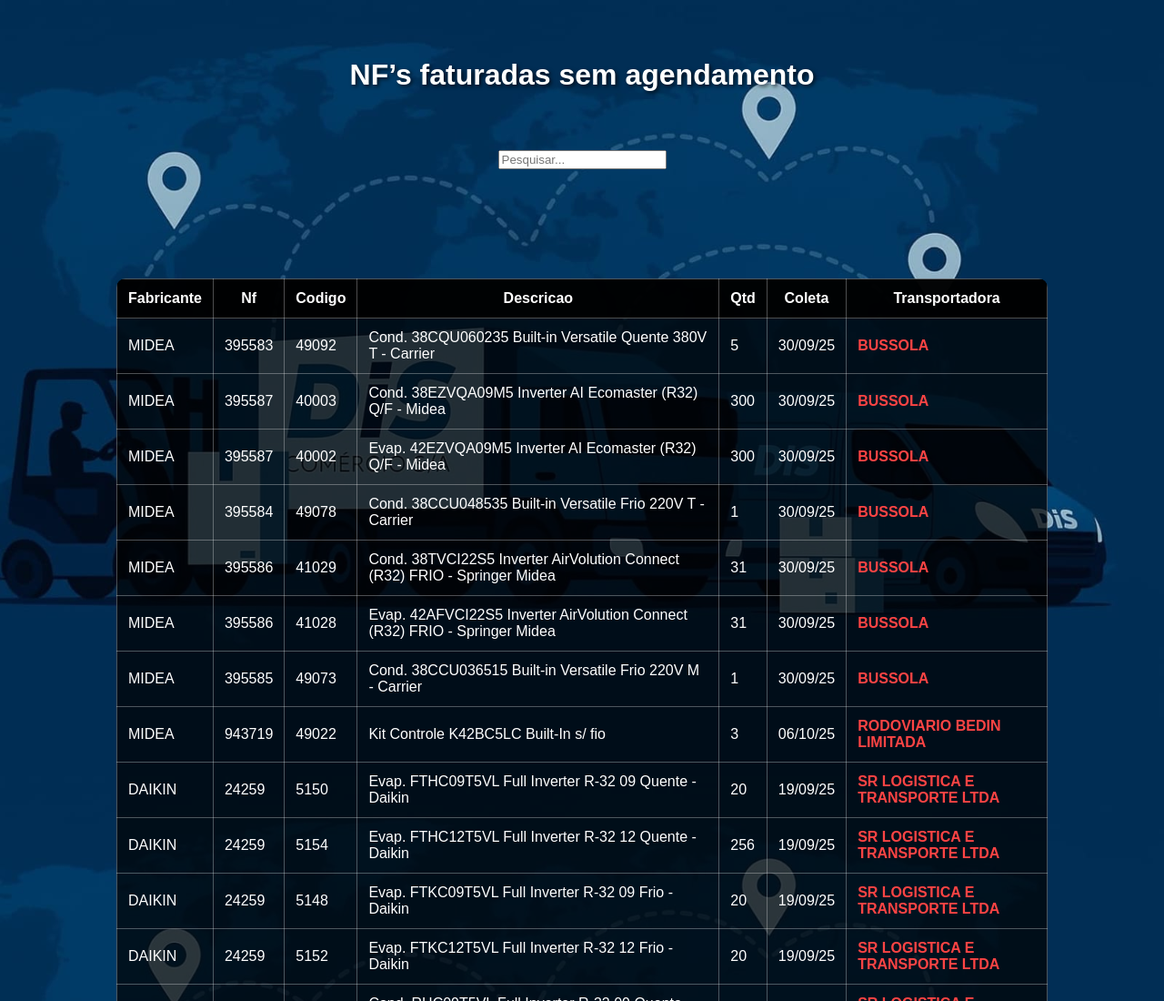
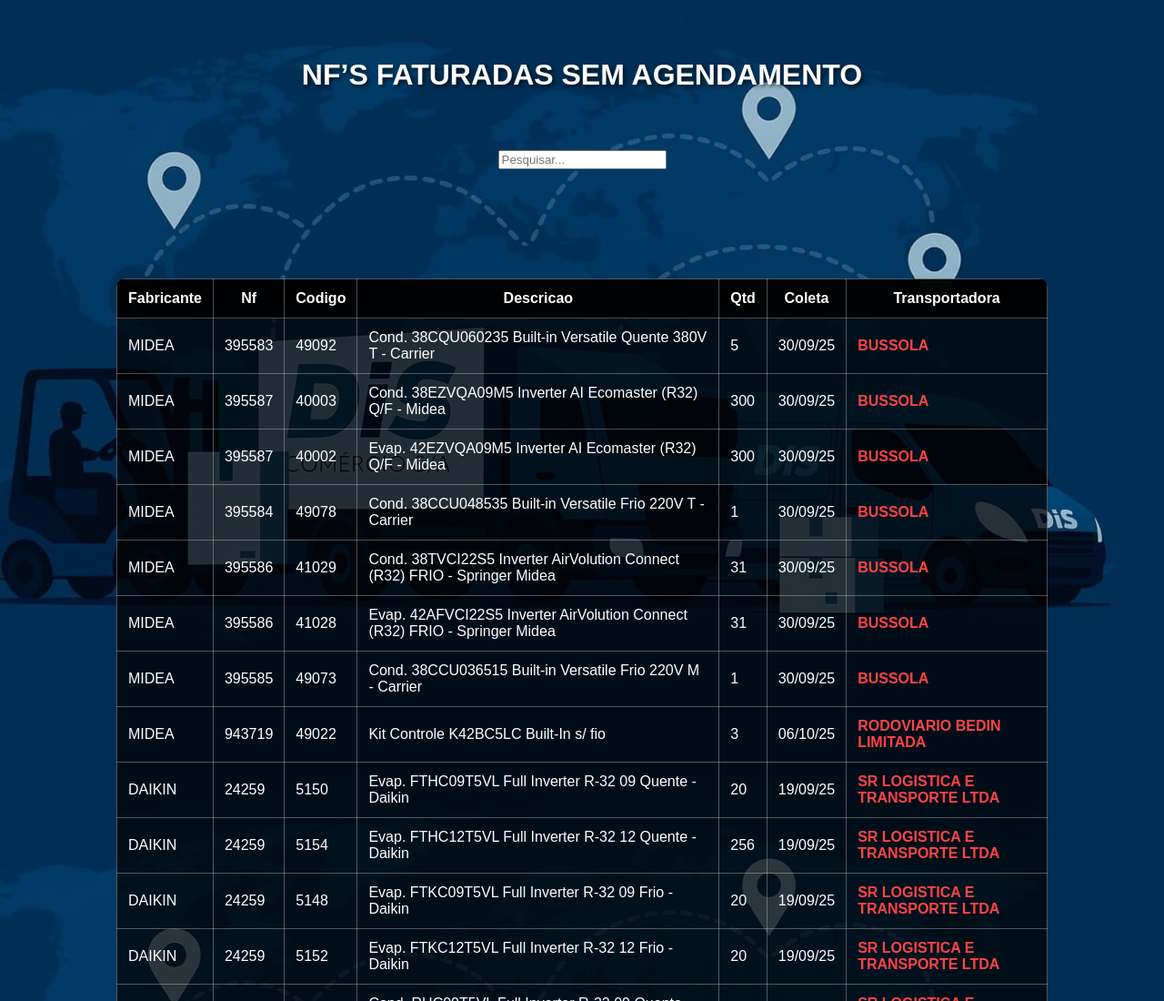
Before and after one commit to discomerciologistica/agendamentos, a plain HTML site: page nfsfaturadassemagendamento.html in a window 1280 px wide. Shown: the top 1100 px of the page at 91% size. Drawn offline with Linux system fonts and the light colour scheme.

Commit message:
Update nfsfaturadassemagendamento.html

```diff
--- a/nfsfaturadassemagendamento.html
+++ b/nfsfaturadassemagendamento.html
@@ -3,12 +3,12 @@
 <head>
     <meta charset="UTF-8">
     <meta name="viewport" content="width=device-width, initial-scale=1.0">
-    <title>NF’s faturadas sem agendamento</title>
+    <title>NF’S FATURADAS SEM AGENDAMENTO</title>
     <link rel="stylesheet" href="style.css">
 </head>
 <body>
     <div class="container">
-        <h1>NF’s faturadas sem agendamento<margin-bottom:10px></margin-bottom></h1>
+        <h1>NF’S FATURADAS SEM AGENDAMENTO<margin-bottom:10px></margin-bottom></h1>
         <input type="text" id="searchInput" placeholder="Pesquisar...">
     </div>
 	<div class="table-wrapper">
```
